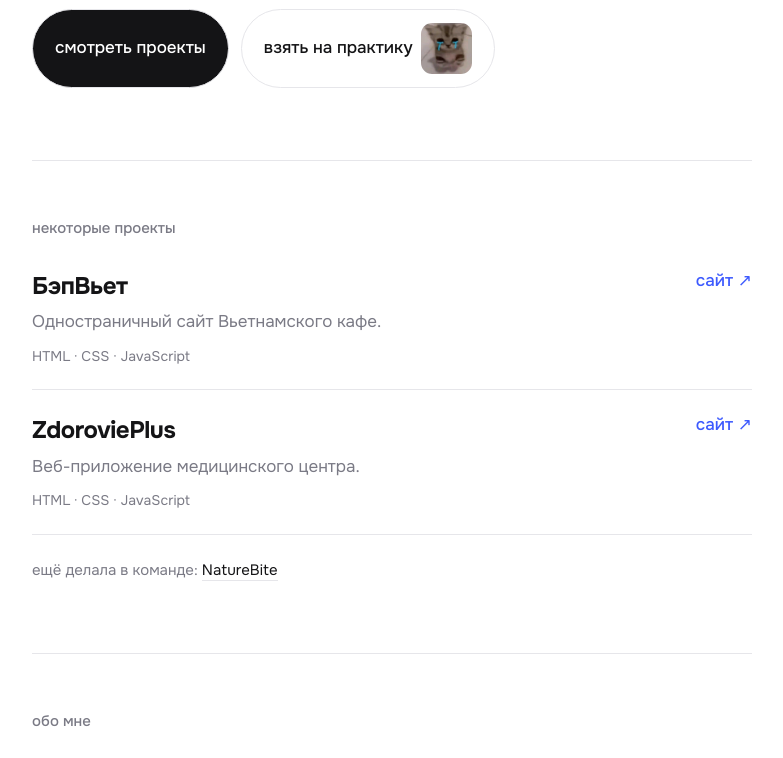
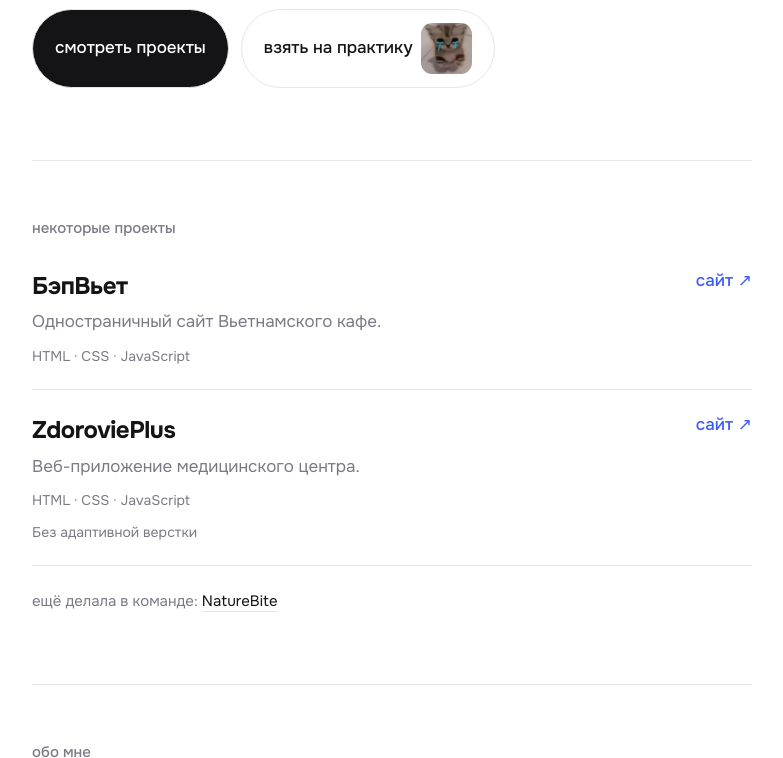
Before and after one commit to ksu-lgtm/my-site, a plain HTML site: page index.html in a window 1280 px wide. Shown: the part 271-1029 px from the top of the page, without its empty margins (248-1031 px from the left). Drawn offline with Linux system fonts and the light colour scheme.

Commit message:
Update index.html

```diff
--- a/index.html
+++ b/index.html
@@ -337,6 +337,7 @@
           <h3>ZdoroviePlus</h3>
           <p>Веб-приложение медицинского центра.</p>
           <div class="stack">HTML · CSS · JavaScript</div>
+          <div class="stack">Без адаптивной верстки</div>
           <div class="links">
             <a href="https://ksu-lgtm.github.io/ZdoroviePlus/" target="_blank" rel="noopener">сайт ↗</a>
           </div>
```
